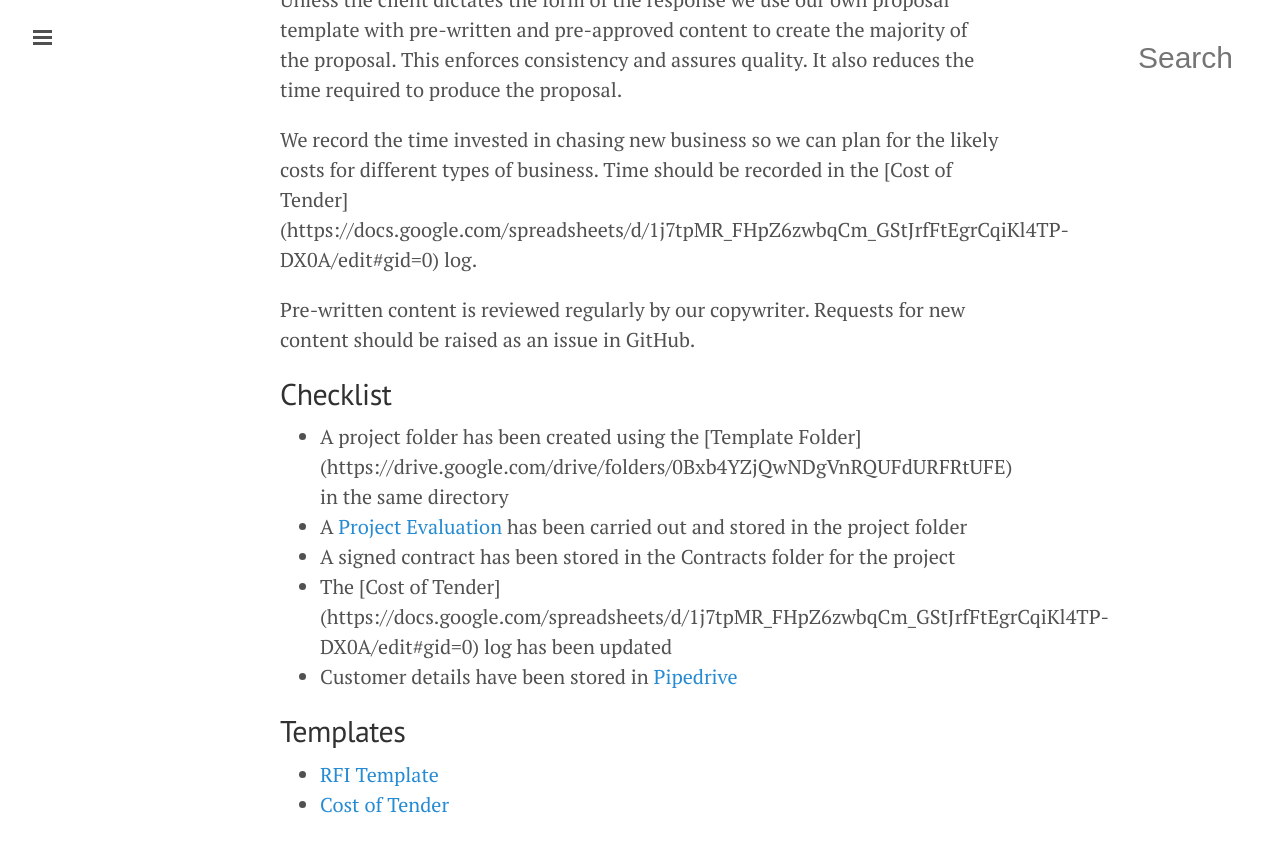
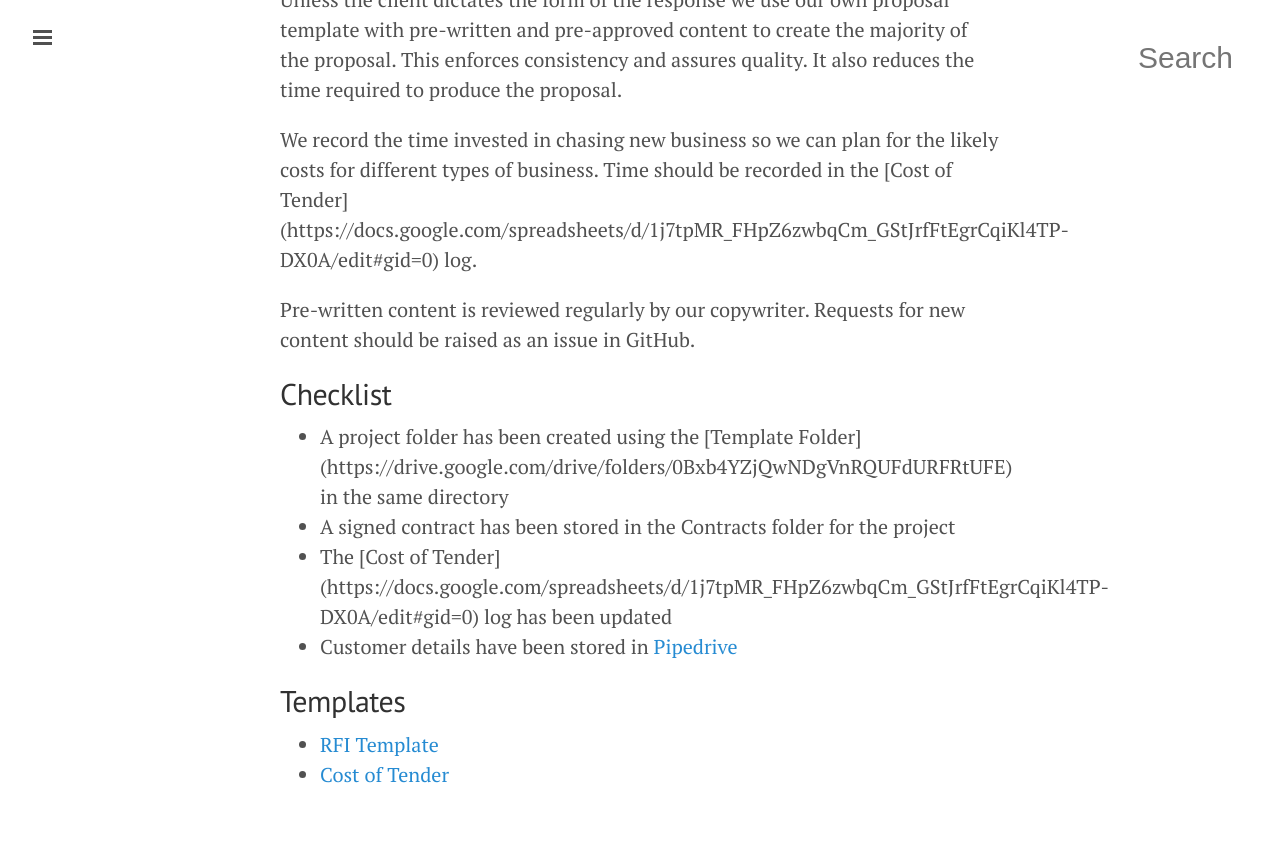
Before and after one commit to tormi/WunderWay, a Jekyll site: the page built from delivering-projects/initialising-a-project.md, in a window 1280 px wide and 900 px high, scrolled down 1150 px. Shown: the top 852 px of the window. Built offline with Jekyll 4.4.1, drawn with Linux system fonts in a browser that asks for light colours; nearby versions of some CDN libraries; Markdown is read by kramdown in place of the engine named in the settings.

Commit message:
Update initialising-a-project.md
removed a step from the checklist

```diff
--- a/delivering-projects/initialising-a-project.md
+++ b/delivering-projects/initialising-a-project.md
@@ -32,7 +32,6 @@ Pre-written content is reviewed regularly by our copywriter. Requests for new co
 ## Checklist
 
  - A project folder has been created using the [Template Folder] (https://drive.google.com/drive/folders/0Bxb4YZjQwNDgVnRQUFdURFRtUFE) in the same directory
- - A [Project Evaluation](https://docs.google.com/a/wunderkraut.com/spreadsheet/ccc?key=0Ahb4YZjQwNDgdFpOd3o3bHBkYXQ2eGV1X2diM2ZxVGc#gid=0) has been carried out and stored in the project folder
  - A signed contract has been stored in the Contracts folder for the project
  - The [Cost of Tender] (https://docs.google.com/spreadsheets/d/1j7tpMR_FHpZ6zwbqCm_GStJrfFtEgrCqiKl4TP-DX0A/edit#gid=0) log has been updated
  - Customer details have been stored in [Pipedrive](https://app.pipedrive.com)
```
